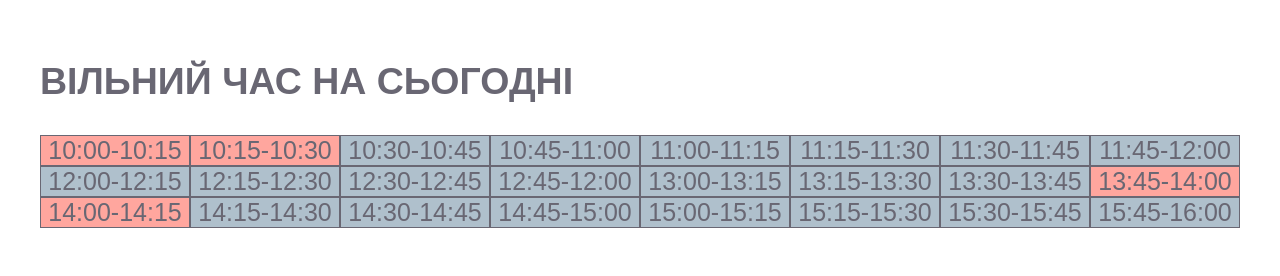
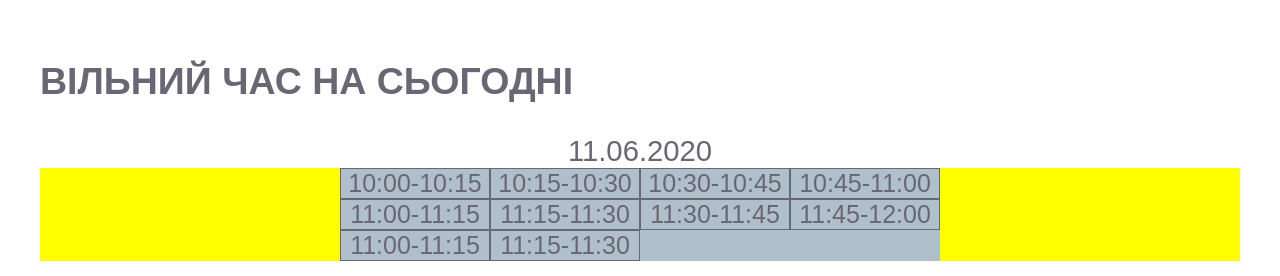
Before and after one commit to Ifenkiul/kind-hands, a plain HTML site: page index.html in a window 1280 px wide. Shown: the part 4052-4328 px from the top of the page. Drawn offline with Linux system fonts and the light colour scheme; a web font is replaced by a local one.

Commit message:
schedule added

```diff
--- a/index.html
+++ b/index.html
@@ -186,43 +186,20 @@
         </article>
 
         <h2>ВІЛЬНИЙ ЧАС НА СЬОГОДНІ</h2>
+        <h3 class="schedule__day"></h3>
+        <div class="schedule">
 
-        <div class="schedule">
             <div class="schedule__hour">
-                <div class="shedule__hour_div taken">10:00-10:15</div>
-                <div class="shedule__hour_div taken">10:15-10:30</div>
+                <div class="shedule__hour_div">10:00-10:15</div>
+                <div class="shedule__hour_div">10:15-10:30</div>
                 <div class="shedule__hour_div">10:30-10:45</div>
                 <div class="shedule__hour_div">10:45-11:00</div>
-            </div>
-            <div class="schedule__hour">
                 <div class="shedule__hour_div">11:00-11:15</div>
                 <div class="shedule__hour_div">11:15-11:30</div>
                 <div class="shedule__hour_div ">11:30-11:45</div>
                 <div class="shedule__hour_div ">11:45-12:00</div>
-            </div>
-            <div class="schedule__hour">
-                <div class="shedule__hour_div">12:00-12:15</div>
-                <div class="shedule__hour_div">12:15-12:30</div>
-                <div class="shedule__hour_div ">12:30-12:45</div>
-                <div class="shedule__hour_div ">12:45-12:00</div>
-            </div>
-            <div class="schedule__hour">
-                <div class="shedule__hour_div">13:00-13:15</div>
-                <div class="shedule__hour_div">13:15-13:30</div>
-                <div class="shedule__hour_div ">13:30-13:45</div>
-                <div class="shedule__hour_div taken">13:45-14:00</div>
-            </div>
-            <div class="schedule__hour">
-                <div class="shedule__hour_div taken">14:00-14:15</div>
-                <div class="shedule__hour_div">14:15-14:30</div>
-                <div class="shedule__hour_div ">14:30-14:45</div>
-                <div class="shedule__hour_div ">14:45-15:00</div>
-            </div>
-            <div class="schedule__hour">
-                <div class="shedule__hour_div">15:00-15:15</div>
-                <div class="shedule__hour_div">15:15-15:30</div>
-                <div class="shedule__hour_div ">15:30-15:45</div>
-                <div class="shedule__hour_div ">15:45-16:00</div>
+                <div class="shedule__hour_div">11:00-11:15</div>
+                <div class="shedule__hour_div">11:15-11:30</div>
             </div>
 
         </div>
--- a/js/index.js
+++ b/js/index.js
@@ -1,16 +1,16 @@
 "use strict";
 
-//------------------------ЗАВАНТАЖУЄМО JSON з ОПИСАМИ СЕРВІСІВ
+//------------------------  SERVICES: Loading json with info
 let servicesInfo = [];
 let keysofServices;
 async function fetchJson() {
-  const response = await fetch("services.json");
+  const response = await fetch("json/services.json");
   servicesInfo = await response.json();
   keysofServices = Object.keys(servicesInfo);
 }
 fetchJson();
 
-//-------------------------------- СЕРВІСИ НАТИСКАННЯ НА ЕЛЕМЕНТ
+//-------------------------------- SERVICES: click on element
 const servicesItem = document.querySelectorAll(".services__item");
 const servicesDetail = document.querySelector(".services__back__detail");
 const servicesText = document.querySelector(".services__text");
@@ -87,7 +87,7 @@ function certificatesShowSlide(sliderElements, index, indexPrevious) {
   sliderElements[index].style.display = "block";
 }
 
-//--------------------------------------------- РЕАКЦІЯ НА СКРОЛЛ
+//--------------------------------------------- SCROLL REACTION
 window.addEventListener("scroll", function () {
   conditionsScrollResult();
   servicesScrollResult();
@@ -142,3 +142,60 @@ function certificatesScrollResult() {
       .classList.remove("certificates-normal");
   }
 }
+// -------------------------- SCHEDULE: json with time loading in object
+let scheduleInfo = [];
+let keysOfSchedule;
+let localDay = "";
+
+async function fetchJsonSchedule() {
+  const response = await fetch("schedule.json");
+  scheduleInfo = await response.json();
+  keysOfSchedule = Object.keys(scheduleInfo);
+
+  console.log(scheduleInfo);
+  localDay = keysOfSchedule[0];
+  scheduleShow(localDay);
+
+  scheduleTimeArray.forEach((element) =>
+    element.addEventListener("click", scheduleClick)
+  );
+}
+fetchJsonSchedule();
+
+// -------------------------- SCHEDULE: loading schedule object content to page
+
+const timeArray = [
+  "9:00 - 9:30",
+  "9:30 - 10:00",
+  "10:00 - 10:30",
+  "10:30 - 11:00",
+  "11:00 - 11:30",
+  "11:30 - 12:00",
+  "12:00 - 12:30",
+  "12:30 - 13:00",
+  "13:00 - 13:30",
+  "13:30 - 14:00",
+];
+const scheduleChosenDay = document.querySelector(".schedule__day");
+const scheduleTimeArray = document.querySelectorAll(".shedule__hour_div");
+
+//-------------------------------- SCHEDULE: shows schedule for specific day
+function scheduleShow(day) {
+  console.log("local day = " + day);
+  scheduleChosenDay.textContent = day;
+
+  let index = 0;
+  let localDayInfo = scheduleInfo[day];
+  for (let i = 0; i < localDayInfo.length; i++) {
+    console.log(localDayInfo[i]);
+  }
+}
+
+//---------------------------------- SCEDULE: click on element
+
+function scheduleClick(event) {
+  console.log(event.target.innerText);
+  scheduleChosenDay.textContent = `${timeArray.indexOf(
+    event.target.innerText
+  )}`;
+}
--- /dev/null
+++ b/schedule.json
@@ -0,0 +1,5 @@
+{
+  "11.06.2020": [true, false, true, false, true, true, true, true, true, true],
+  "12.06.2020": [true, true, true, true, true, true, true, true, true, true],
+  "13.06.2020": [true, true, true, true, true, true, true, true, true, true]
+}
```
Also changed, not shown: json/services.json (renamed from services.json).
